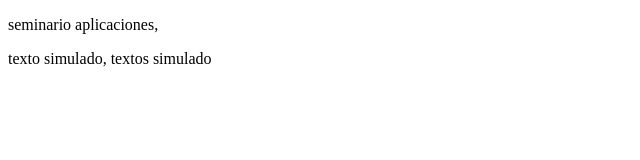
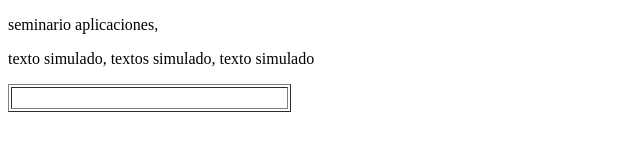
Before and after one commit to sandra-fontalvo/diplomado-apm3, a plain HTML site: page index.html in a window 1280 px wide. Shown: the whole page, without its empty margins (0-640 px from the left). Drawn offline with Linux system fonts and the light colour scheme.

Commit message:
index  .html
Cambio No. 2

```diff
--- a/index.html
+++ b/index.html
@@ -7,6 +7,12 @@
 
 <body>
 <p>seminario aplicaciones,</p>
-<p>texto simulado, textos simulado</p>
+<p>texto simulado, textos simulado, texto simulado</p>
+<table width="283" border="1">
+  <tr>
+    <td>&nbsp;</td>
+  </tr>
+</table>
+<p>&nbsp;</p>
 </body>
 </html>
```
